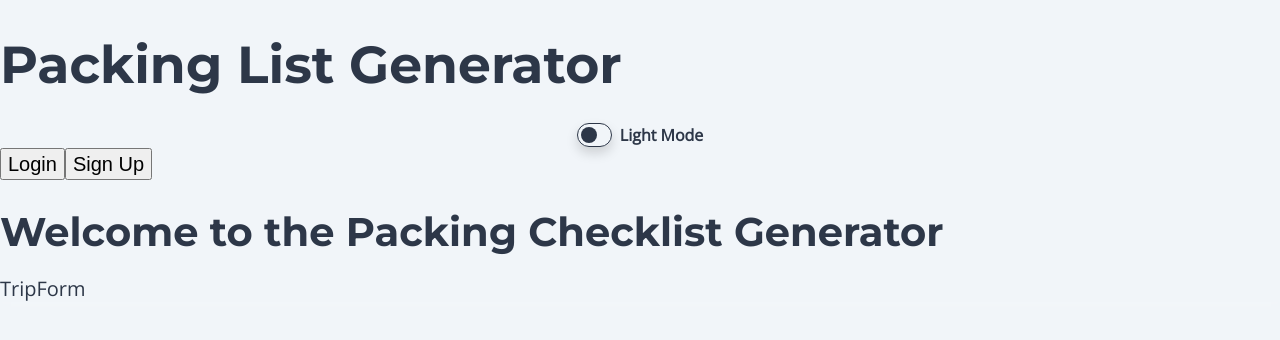
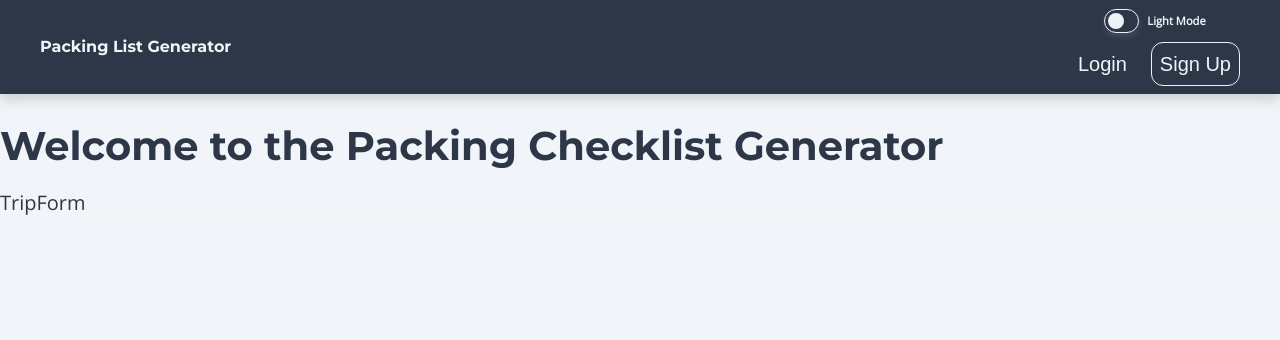
Before and after one commit to sid-lpcd/packing-checklist-generator, a React (Vite) app in the folder client/: page / in a window 1280 px wide. Shown: the top 340 px of the page. Built offline with nearby package versions, Linux system fonts and the light colour scheme.

Commit message:
Finalise style header

```diff
--- a/client/src/components/Header/Header.jsx
+++ b/client/src/components/Header/Header.jsx
@@ -2,10 +2,10 @@ import "./Header.scss";
 
 const Header = ({ user, onLogout, isDarkMode, toggleTheme }) => {
   return (
-    <header className="header">
+    <header className={`header ${isDarkMode ? "dark" : ""}`}>
       <div className="header-container">
-        <h2>Packing List Generator</h2>
-        <div>
+        <h2 className="header__title">Packing List Generator</h2>
+        <div className="header__user">
           <div
             className={`header__toggle-container ${
               isDarkMode ? "dark" : "light"
@@ -31,14 +31,23 @@ const Header = ({ user, onLogout, isDarkMode, toggleTheme }) => {
           {user ? (
             <div className="header__user-info">
               <span>Welcome, {user.name}</span>
-              <button onClick={onLogout}>Logout</button>
+              <button
+                className={`header__logout ${isDarkMode ? "dark" : "light"}`}
+                onClick={onLogout}
+              >
+                Logout
+              </button>
             </div>
           ) : (
             <div className="header__auth-buttons">
-              <button onClick={() => alert("Login functionality coming soon!")}>
+              <button
+                className={`header__login ${isDarkMode ? "dark" : "light"}`}
+                onClick={() => alert("Login functionality coming soon!")}
+              >
                 Login
               </button>
               <button
+                className={`header__sign-up ${isDarkMode ? "dark" : "light"}`}
                 onClick={() => alert("Signup functionality coming soon!")}
               >
                 Sign Up
--- a/client/src/components/Header/Header.scss
+++ b/client/src/components/Header/Header.scss
@@ -2,6 +2,33 @@
 @use "../../styles/partials/variables" as *;
 
 .header {
+  background-color: $primary-background-color;
+  color: $primary-color;
+  padding: $min-padding calc($min-padding * 2);
+  box-shadow: $shadow-dark;
+  @include flex(center);
+  &.dark {
+    background-color: $light-color;
+    color: $dark-color;
+  }
+
+  &-container {
+    max-width: 1200px;
+    width: 100%;
+    @include flex(space-between);
+  }
+
+  &__title {
+    font-size: 1rem;
+    padding: 0;
+  }
+
+  &__user {
+    @include flex(start);
+    flex-direction: column;
+    gap: $min-padding;
+  }
+
   &__toggle-container {
     @include flex(center);
     gap: $min-padding;
@@ -17,8 +44,8 @@
     width: 2.2rem;
     height: calc(1rem + $min-padding);
     border-radius: $border-radius;
-    border: 1px solid $dark-color;
-    box-shadow: $shadow-dark;
+    border: 1px solid $light-color;
+    box-shadow: $shadow-light;
     transition: background-color $transition-speed;
 
     &:focus {
@@ -26,8 +53,8 @@
     }
 
     &.dark {
-      box-shadow: $shadow-light;
-      border: 1px solid $light-color;
+      box-shadow: $shadow-dark;
+      border: 1px solid $dark-color;
     }
   }
   &__toggle-circle {
@@ -36,13 +63,13 @@
     left: 3px;
     width: 1rem;
     height: 1rem;
-    background-color: $dark-color;
+    background-color: $light-color;
     border-radius: 50%;
     transition: transform $transition-speed;
 
     &.dark {
       transform: translateX(0.8rem);
-      background-color: $light-color;
+      background-color: $dark-color;
     }
 
     &.light {
@@ -51,7 +78,60 @@
   }
 
   &__mode-text {
-    font-size: 1rem;
+    font-size: 0.7rem;
     font-weight: 600;
   }
+
+  &__user-info {
+    @include flex(center);
+    gap: $min-padding;
+  }
+
+  &__logout {
+    background-color: $secondary-btn-background;
+    color: $primary-btn-color;
+
+    &:hover {
+      background-color: $secondary-btn-hover;
+    }
+  }
+
+  &__auth-buttons {
+    @include flex(start);
+    gap: 1rem;
+  }
+
+  &__login,
+  &__sign-up {
+    padding: $min-padding;
+    background-color: transparent;
+    color: $primary-color;
+    outline: none;
+    border: 0;
+    white-space: nowrap;
+
+    &:hover {
+      text-decoration: underline;
+    }
+
+    &.dark {
+      color: $dark-color;
+    }
+  }
+  &__sign-up {
+    border: 1px solid $light-color;
+    border-radius: $border-radius;
+
+    &:hover {
+      background-color: $secondary-btn-hover;
+    }
+
+    &.dark {
+      border: 1px solid $dark-color;
+
+      &:hover {
+        background-color: $border-color;
+      }
+    }
+  }
 }
--- a/client/src/styles/partials/_mixins.scss
+++ b/client/src/styles/partials/_mixins.scss
@@ -27,7 +27,7 @@
 }
 
 @mixin btn-styling {
-  background-color: $primary-background-btn-color;
+  background-color: $primary-btn-background;
   color: $primary-btn-color;
   box-shadow: $shadow-light;
   border: 1px solid $border-color;
```
